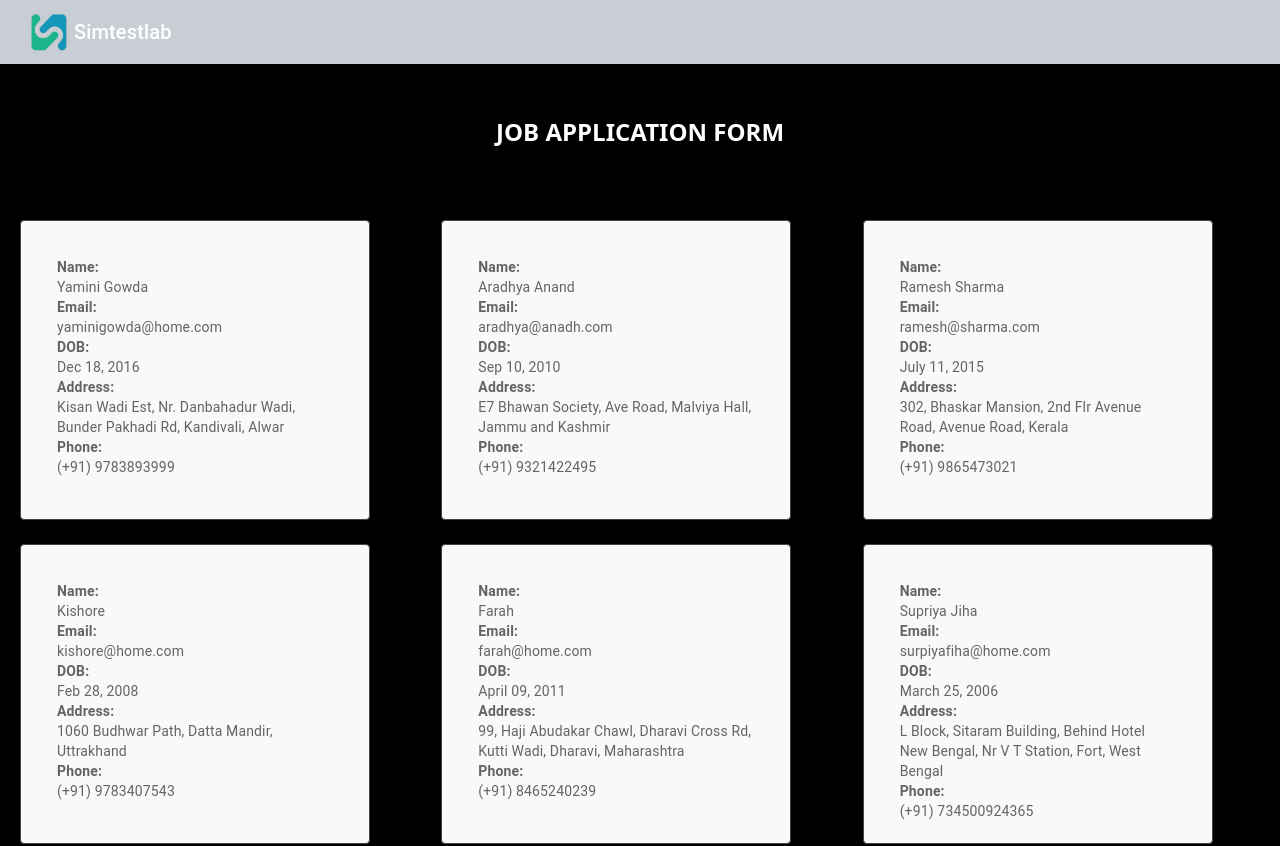
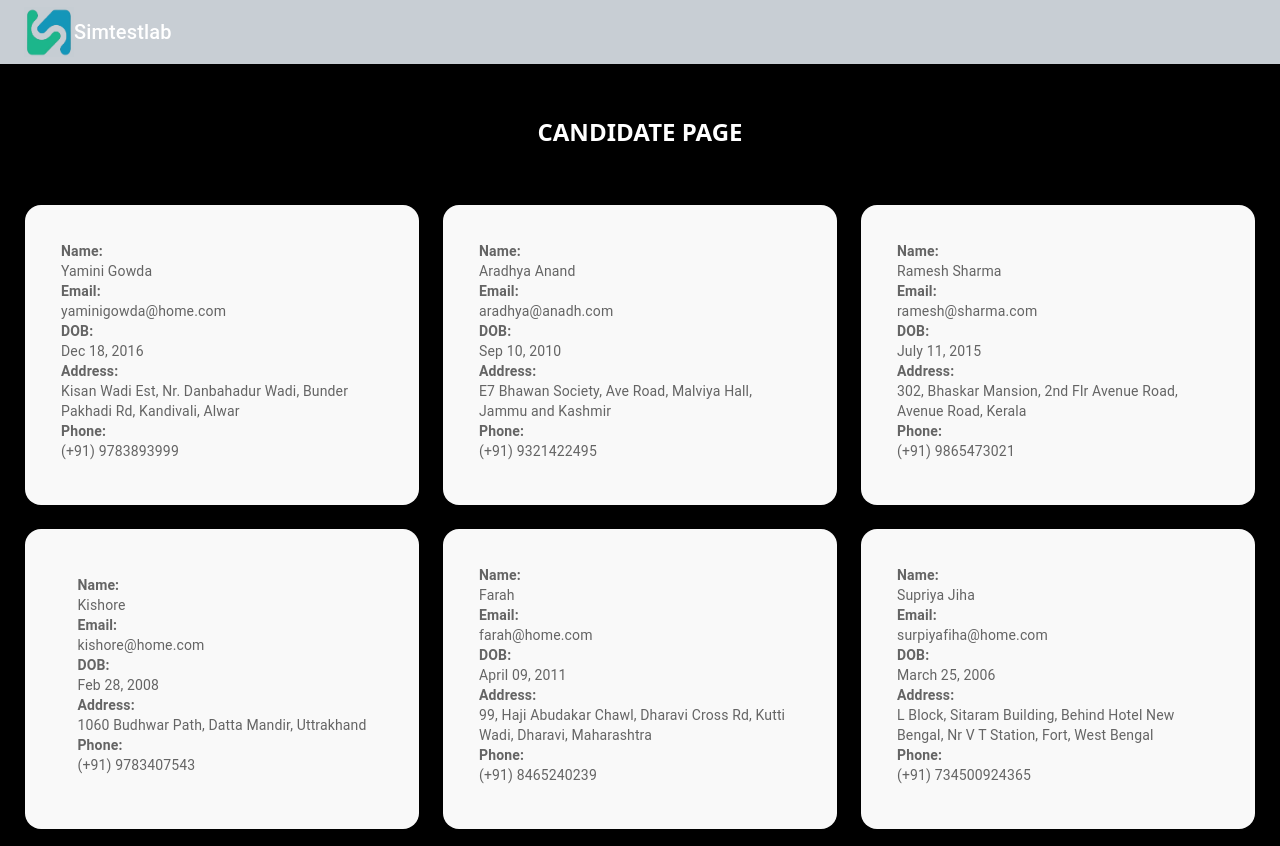
Before and after one commit to Simtestlab/simtestlab_website, a React (Create React App) app: page /candidate in a window 1280 px wide. Shown: the top 846 px of the page. Built offline with nearby package versions, Linux system fonts and the light colour scheme.

Commit message:
centered component rounded border, reduced gaps

```diff
--- a/src/components/Candidate.js
+++ b/src/components/Candidate.js
@@ -16,7 +16,6 @@ export default function ProfileGrid() {
                         alt="Logo"
                         width="50"
                         height="50"
-                        style={{ padding: '5px' }}
                     />
                     <Typography variant="h6" component="div" sx={{ flexGrow: 1 }}>
                         {content.header.brand}
@@ -24,20 +23,22 @@ export default function ProfileGrid() {
                 </Toolbar>
             </AppBar>
             <div className="job-application-header">
-                <span>Job Application Form</span>
+                <span>Candidate Page</span>
             </div>
 
             <div
                 style={{
                     display: "flex",
                     flexDirection: "column",
+                    justifyContent: "center",
                     alignItems: "center",
-                    padding: "20px",
+                    padding: "5px",
                     backgroundColor: "#000000",
                     minHeight: "100vh",
+                    margin: "20px",
                 }}
             >
-                <Grid container spacing={3}>
+                <Grid container spacing={3} justifyContent="center" alignItems="center">
                     {profiles.map((profile, index) => (
                         <Grid
                             item
@@ -50,14 +51,15 @@ export default function ProfileGrid() {
                                 sx={{
                                     display: "flex",
                                     flexDirection: "column",
-                                    maxHeight: "300px",
+                                    height: "300px",
+                                    alignItems: "center",
                                     width: "100%",
-                                    maxWidth: "350px",
                                     padding: "20px",
-                                    border: "1px solid #444",
+                                    borderRadius:"16px",
                                     backgroundColor: "#f9f9f9",
                                     color: "#3c3c3c",
                                     boxSizing: "border-box",
+                                    boxShadow:'0px 4px 6px rgba(0, 0, 0, 0.1)'
                                 }}
                             >
                                 {/*<CardMedia
```
